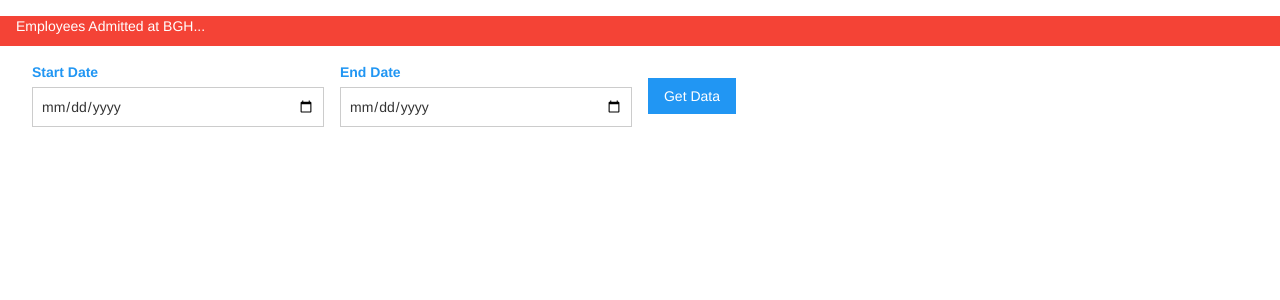
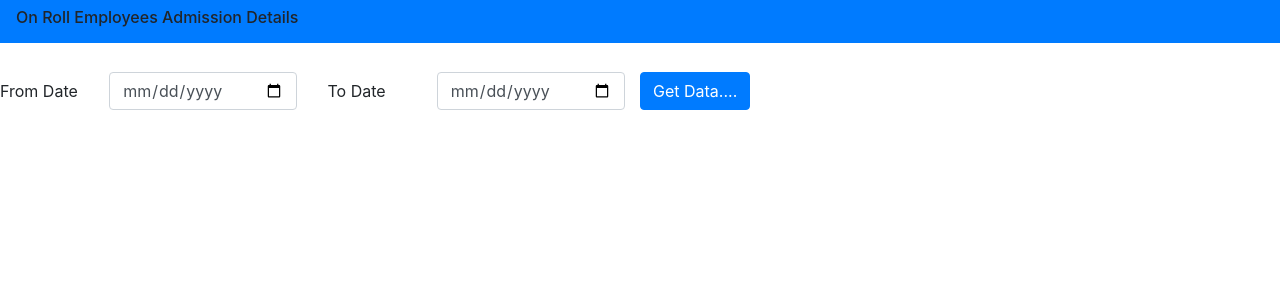
Before and after one commit to sharadk1150/bgh_web, a PHP site: page /get_adm_employee.php in a window 1280 px wide. Shown: the top 300 px of the page. Run offline with PHP 8.4, Linux system fonts and the light colour scheme; the visitor is signed in with stand-in values (Sample User, id 1).

Commit message:
admission progs

```diff
--- a/get_adm_employee.php
+++ b/get_adm_employee.php
@@ -8,21 +8,9 @@
 
 
 <meta name="viewport" content="width=device-width, initial-scale=1">
-<link rel="stylesheet" href="https://www.w3schools.com/w3css/4/w3.css">
 
 
-<!-- Latest compiled and minified CSS -->
-<link rel="stylesheet" href="https://maxcdn.bootstrapcdn.com/bootstrap/3.3.7/css/bootstrap.min.css" integrity="sha384-BVYiiSIFeK1dGmJRAkycuHAHRg32OmUcww7on3RYdg4Va+PmSTsz/K68vbdEjh4u" crossorigin="anonymous">
-
-<!-- Optional theme -->
-<link rel="stylesheet" href="https://maxcdn.bootstrapcdn.com/bootstrap/3.3.7/css/bootstrap-theme.min.css" integrity="sha384-rHyoN1iRsVXV4nD0JutlnGaslCJuC7uwjduW9SVrLvRYooPp2bWYgmgJQIXwl/Sp" crossorigin="anonymous">
-
-<!-- Latest compiled and minified JavaScript -->
-<script src="https://maxcdn.bootstrapcdn.com/bootstrap/3.3.7/js/bootstrap.min.js" integrity="sha384-Tc5IQib027qvyjSMfHjOMaLkfuWVxZxUPnCJA7l2mCWNIpG9mGCD8wGNIcPD7Txa" crossorigin="anonymous"></script>
-
-
-
-
+<link rel="stylesheet" href="https://stackpath.bootstrapcdn.com/bootstrap/4.4.1/css/bootstrap.min.css" integrity="sha384-Vkoo8x4CGsO3+Hhxv8T/Q5PaXtkKtu6ug5TOeNV6gBiFeWPGFN9MuhOf23Q9Ifjh" crossorigin="anonymous">
 
 </head>
 <body>
@@ -40,33 +28,30 @@
         }
 ?>
 
-<div class="w3-panel w3-red">
-  <p>Employees Admitted at BGH...</p>
-</div>
+<nav class="navbar navbar-dark fixed-top bg-primary">
+  <h6>On Roll Employees Admission Details</h6>
+</nav>
 
-<form class="w3-container" name="myform" action="get_adm_employee.php" method="post">
-    <input type="hidden" name="check_submit" value="1" />
+<br><br><br>
 
-    <div class="w3-row-padding">
+<form  name="myform" action="get_adm_employee.php" method="POST">
+                <input type="hidden" name="check_submit" value="1" />
+    <form class="form-inline">
+        <div class="form-group row">
+            <label for="stdate" class="col-sm-1 col-form-label">From Date</label>
+                <div class="col-sm-2">
+                    <input type="date" class="form-control" id="stdate" name="stdate">
+                </div>
 
-           <div class="w3-quarter">
-                <label class="w3-text-blue"><b>Start Date</b></label>
-                <input maxlength="10" size="12" class="w3-input w3-border" type="date" id="stdate" name="stdate">
-           </div>
+            <label for="endate" class="col-sm-1 col-form-label">To Date</label>
+                <div class="col-sm-2">
+                    <input type="date" class="form-control" id="endate" name="endate">
+                </div>
 
-           <div class="w3-quarter">
-                <label class="w3-text-blue"><b>End Date</b></label>
-                <input maxlength="10" size="12" class="w3-input w3-border" type="date" id="endate" name="endate">
-           </div>
-
-            <div class="w3-quarter">
-                    <button class="w3-btn w3-blue w3-margin-top" type="submit" name="submit" id="submit">Get Data</button>
-            </div>
-
-     </div>
-</form>
-
-
+                    <button type="submit" name="submit" class="btn btn-primary">Get Data....</button>
+        </div>
+    </form>
+  </form>
 
 
 <?php
@@ -76,19 +61,15 @@
     $stdate =  $_POST['stdate'];
     $endate =  $_POST['endate'];
 
-        function do_fetch($myeid, $myendt, $rcount, $s)
+        function do_fetch($myeid, $myendt, $scount, $s)
         {
 
-            print '<div class="w3-responsive">';
-            print '<table class="w3-bordered w3-striped w3-table-all">';
-
-
-//                print '<table class="table table-sm table-bordered table-striped table-dark w-auto">';
-                print '<thead>';
-                print '<tr class="w3-red">';
-                print '<td  colspan="6">' . 'Data For Date: ' . $myeid .  ' To ' .  $myendt . 'Toatl : ' . $rcount . '</td>';
+                print '<table class="table table-sm table-bordered table-striped table-dark w-auto table-hover">';
+                print '<thead class="thead-light">';
+                print '<tr>';
+                print '<td colspan="9">' . 'Admission Data From Date : ' . $myeid .  '  To Date : ' . $myendt . '</td>';
                 print '</tr>';
-                print '<tr class="w3-blue">';
+                print '<tr>';
                 print '<th scope="col">Hospno</th>';
                 print '<th scope="col">HospYr</th>';
                 print '<th scope="col">Patient</th>';
@@ -106,9 +87,22 @@
                 print '</tr>';
                 print '</thead>';
 
+
+                        while ($row_1 = oci_fetch_array($scount, OCI_RETURN_NULLS+OCI_ASSOC)) {
+                        print '<b>' . $row_1["GRADEP"] . " =  " . $row_1["TOT_COUNT"] . " ; " . '<b>';
+                        }
+
                         while ($row = oci_fetch_array($s, OCI_RETURN_NULLS+OCI_ASSOC))
                         {
-                            print '<tr class="w3-hover-green">';
+
+
+                            if (strpos($row["GRADEP"],'E') !== false){
+                                print '<tr class="bg-danger">';
+                            }
+                            else{
+                                print '<tr class="bg-active">';
+                            }
+
                             foreach ($row as $item)
                             {
 
@@ -116,10 +110,7 @@
                             }
                                 print '</tr>';
                             }
-//                print '</table>';
-print   '</table>';
-print   '</div>';
-
+                print   '</table>';
 
         }
 
@@ -127,13 +118,15 @@ print   '</div>';
         $c = oci_connect("WARD", "hpv185e", "10.143.55.53/BGHWARD");
         // Use bind variable to improve resuability,
         // and to remove SQL Injection attacks.
-        $query = "select hospno, hospyr, pat_name, to_char(admdate,'DD.MM.YY') admdate,admtime, pat_age, pat_sex gender, pat_admit_unit,staff_no,design,deptt,pat_local_ADD, PAT_LOCAL_TEL, PAT_PROVDIAG from ward_admission_vw
+        $query = "select hospno, hospyr, pat_name, to_char(admdate,'DD.MM.YY') admdate, admtime, pat_age, pat_sex gender, pat_admit_unit,staff_no,design,deptt,pat_local_ADD, PAT_LOCAL_TEL, PAT_PROVDIAG, gradep
+        from ward_admission_vw_grade
         where category='99' and family='E' and
-        to_char(admdate,'YYYY-MM-DD') between :EIDBV  and :ENDBV order by admdate, pat_name";
+        to_char(admdate,'YYYY-MM-DD') between :EIDBV  and :ENDBV order by hospno, admdate, pat_name";
 
-        $qcount = "select count(*) tot_count from ward_admission_vw
+        $qcount = "select gradep, count(*) tot_count from ward_admission_vw_grade
         where category='99' and family='E' and
-        to_char(admdate,'YYYY-MM-DD') between :EIDBV  and :ENDBV order by admdate, pat_name";
+        to_char(admdate,'YYYY-MM-DD') between :EIDBV  and :ENDBV
+        group by gradep order by gradep";
 
 
 
@@ -153,11 +146,11 @@ print   '</div>';
         oci_execute($scount);
 
 //        $rowarray = oci_fetch_array($statement, $mode);
-        $rowcount = oci_fetch_array($scount, OCI_RETURN_NULLS+OCI_NUM);
-        $rcount = $rowcount[0];
-        echo $rowcount[0];
+//        $rowcount = oci_fetch_array($scount, OCI_RETURN_NULLS+OCI_NUM);
+//        $rcount = $rowcount[0];
+//        echo $rowcount[0];
 
-        do_fetch($myeid, $myendt, $rcount, $s);
+        do_fetch($myeid, $myendt, $scount, $s);
 
 
 
```
Also changed, not shown: get_adm_date.php (+0 -13 lines).
